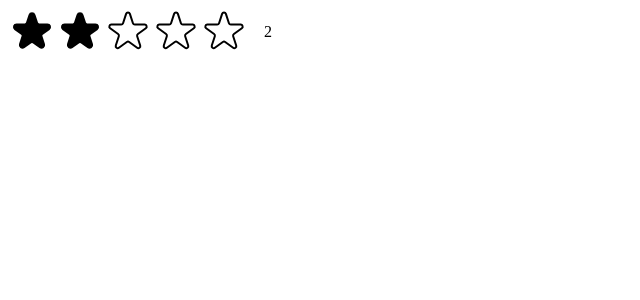
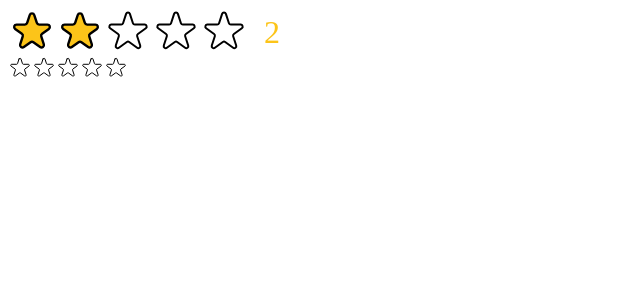
Before and after one commit to myhzyy/usePopcornApp, a React (Create React App) app in the folder usepopcorn/: page / in a window 1280 px wide. Both pictures are taken after a click on the button 80 px from the left and 32 px from the top of the page. Shown: the top 300 px of the page, without its empty margins (0-640 px from the left). Built offline with nearby package versions, Linux system fonts and the light colour scheme.

Commit message:
star component reusabilty

```diff
--- a/usepopcorn/src/StarRating.js
+++ b/usepopcorn/src/StarRating.js
@@ -10,12 +10,17 @@ const starContainerStyle = {
   display: "flex",
 };
 
-const textStyle = {
-  lineHeight: "1",
-  margin: "0",
-};
+export default function StarRating({
+  maxRating = 5,
+  color = "#fcc419",
+  size = "48",
+  className = "",
+  messages = [],
+}) {
+  /// inside the () we define some default values
+  /// the can be overrided when we put them in by
+  /// passing in the overrided as a prop
 
-export default function StarRating({ maxRating = 5 }) {
   const [rating, setRating] = useState(0);
 
   const [tempRating, setTempRating] = useState(0);
@@ -24,8 +29,15 @@ export default function StarRating({ maxRating = 5 }) {
     setRating(rating);
   }
 
+  const textStyle = {
+    lineHeight: "1",
+    margin: "0",
+    color,
+    fontSize: `${size / 1.5}px`,
+  };
+
   return (
-    <div style={containerStyle}>
+    <div style={containerStyle} className={className}>
       <div style={starContainerStyle}>
         {Array.from({ length: maxRating }, (_, i) => (
           <Star
@@ -34,6 +46,8 @@ export default function StarRating({ maxRating = 5 }) {
             full={tempRating ? tempRating >= i + 1 : rating >= i + 1}
             onHoverIn={() => setTempRating(i + 1)}
             onHoverOut={() => setTempRating(0)}
+            color={color}
+            size={size}
           />
         ))}
       </div>
@@ -42,14 +56,14 @@ export default function StarRating({ maxRating = 5 }) {
   );
 }
 
-const starStyle = {
-  width: "48px",
-  height: "48px",
-  display: "block",
-  curson: "pointer",
-};
+function Star({ onRate, full, onHoverIn, onHoverOut, color, size }) {
+  const starStyle = {
+    width: `${size}px`,
+    height: `${size}px`,
+    display: "block",
+    curson: "pointer",
+  };
 
-function Star({ onRate, full, onHoverIn, onHoverOut }) {
   return (
     <span
       role="button"
@@ -62,7 +76,7 @@ function Star({ onRate, full, onHoverIn, onHoverOut }) {
         <svg
           xmlns="http://www.w3.org/2000/svg"
           viewBox="0 0 20 20"
-          fill="#000"
+          fill={color}
           stroke="#000"
         >
           <path d="M9.049 2.927c.3-.921 1.603-.921 1.902 0l1.07 3.292a1 1 0 00.95.69h3.462c.969 0 1.371 1.24.588 1.81l-2.8 2.034a1 1 0 00-.364 1.118l1.07 3.292c.3.921-.755 1.688-1.54 1.118l-2.8-2.034a1 1 0 00-1.175 0l-2.8 2.034c-.784.57-1.838-.197-1.539-1.118l1.07-3.292a1 1 0 00-.364-1.118L2.98 8.72c-.783-.57-.38-1.81.588-1.81h3.461a1 1 0 00.951-.69l1.07-3.292z" />
--- a/usepopcorn/src/index.js
+++ b/usepopcorn/src/index.js
@@ -9,6 +9,10 @@ const root = ReactDOM.createRoot(document.getElementById("root"));
 root.render(
   <React.StrictMode>
     {/* <App /> */}
-    <StarRating maxRating={5} />
+    <StarRating
+      maxRating={5}
+      messages={["Terrible", "Bad", "Okay", "Good", "Amazing"]}
+    />
+    <StarRating size={24} color="red" className="test" />
   </React.StrictMode>
 );
```
